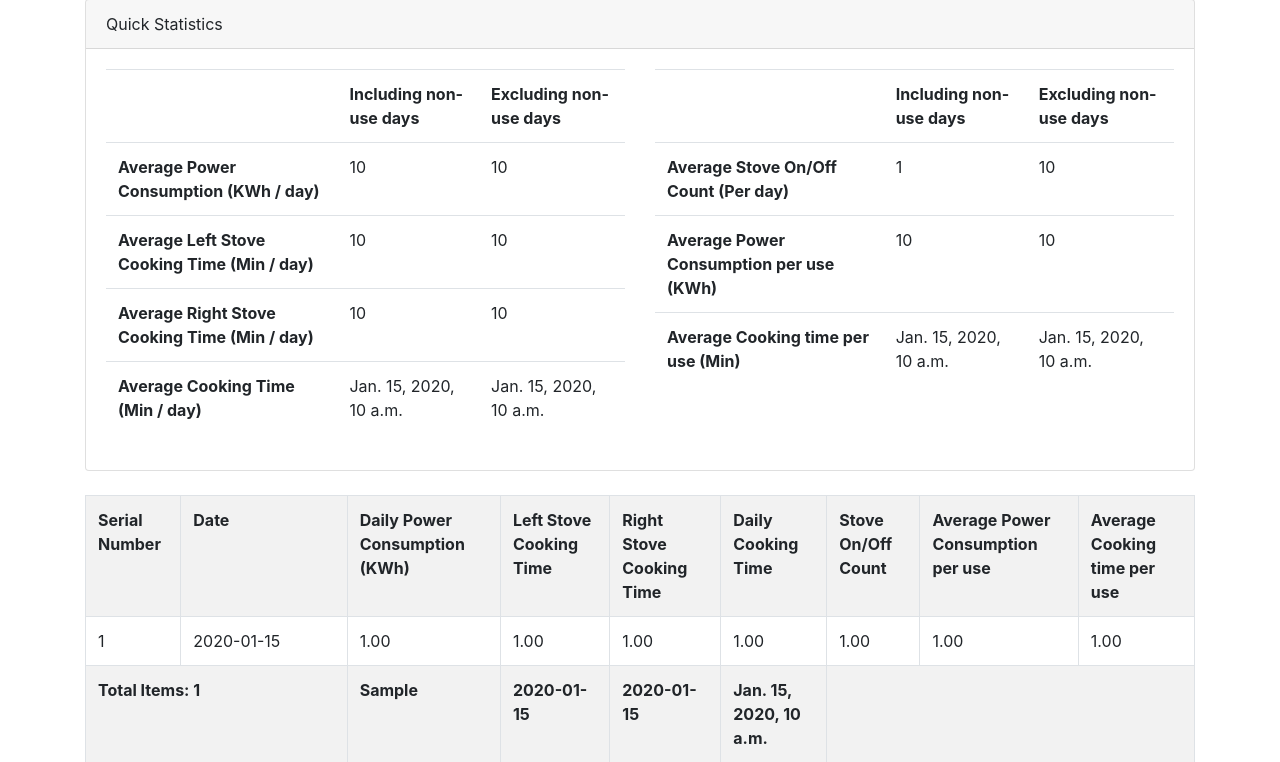
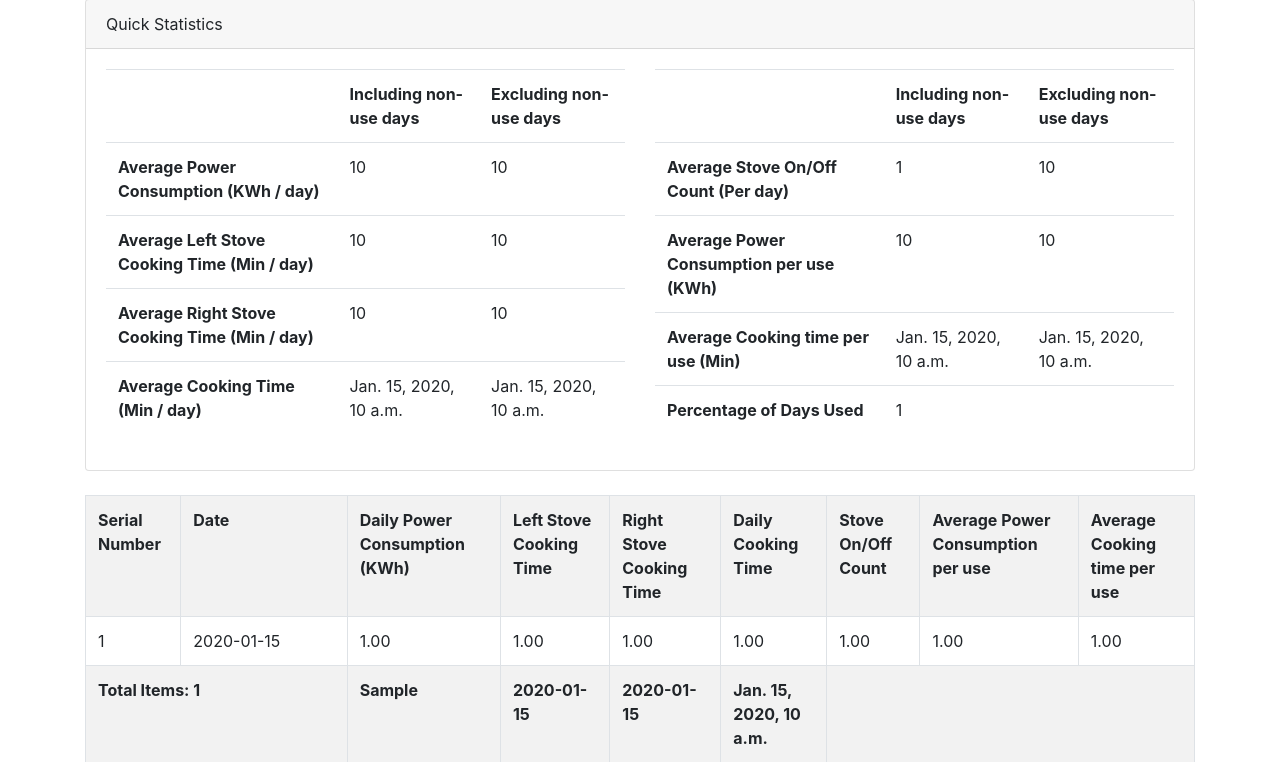
Before and after one commit to trk9001/ecook-angaza, a Django app: template reports/templates/reports/reports/reports.html in a window 1280 px wide. Shown: the part 135-897 px from the top of the page. Run offline with Django 3.2, Linux system fonts and the light colour scheme; tables that the repository leaves empty hold one stand-in row (values such as "Sample post"); the template is opened without the code that fills it: values that come from a table or form of the project are taken from there, most other values are stand-ins (such as "Sample title", 1, 10 or a date in 2020); some libraries are stand-ins or nearby versions.

Commit message:
Percentage of days used

```diff
--- a/reports/templates/reports/reports/reports.html
+++ b/reports/templates/reports/reports/reports.html
@@ -97,6 +97,10 @@
                                         <td>{{ quick_statistics.average_cooking_time_per_use }}</td>
                                         <td>{{ quick_statistics.average_cooking_time_per_use_exclude_zero }}</td>
                                     </tr>
+                                    <tr>
+                                        <td><strong>Percentage of Days Used</strong></td>
+                                        <td colspan="2">{{ quick_statistics.percentage_of_days_used }}</td>
+                                    </tr>
                                 </table>
                             </div>
                         </div>
--- a/reports/views/reports.py
+++ b/reports/views/reports.py
@@ -73,6 +73,7 @@ class ReportsView(LoginRequiredMixin, TemplateView):
                 quick_statistics['average_cooking_time_exclude_zero'] = sum(daily_cooking_time_exclude_zero_list) / len(daily_cooking_time_exclude_zero_list) \
                     if len(daily_cooking_time_exclude_zero_list) > 0 else 0
                 quick_statistics['average_cooking_time_exclude_zero'] = math.ceil(quick_statistics['average_cooking_time_exclude_zero'] * 100) / 100
+                quick_statistics['percentage_of_days_used'] = (len(daily_cooking_time_exclude_zero_list) / len(daily_cooking_time)) * 100
 
                 stove_on_off_count = [item.stove_on_off_count for item in data]
                 stove_on_off_count_exclude_zero_list = [item.stove_on_off_count for item in data if item.stove_on_off_count > 0]
```
